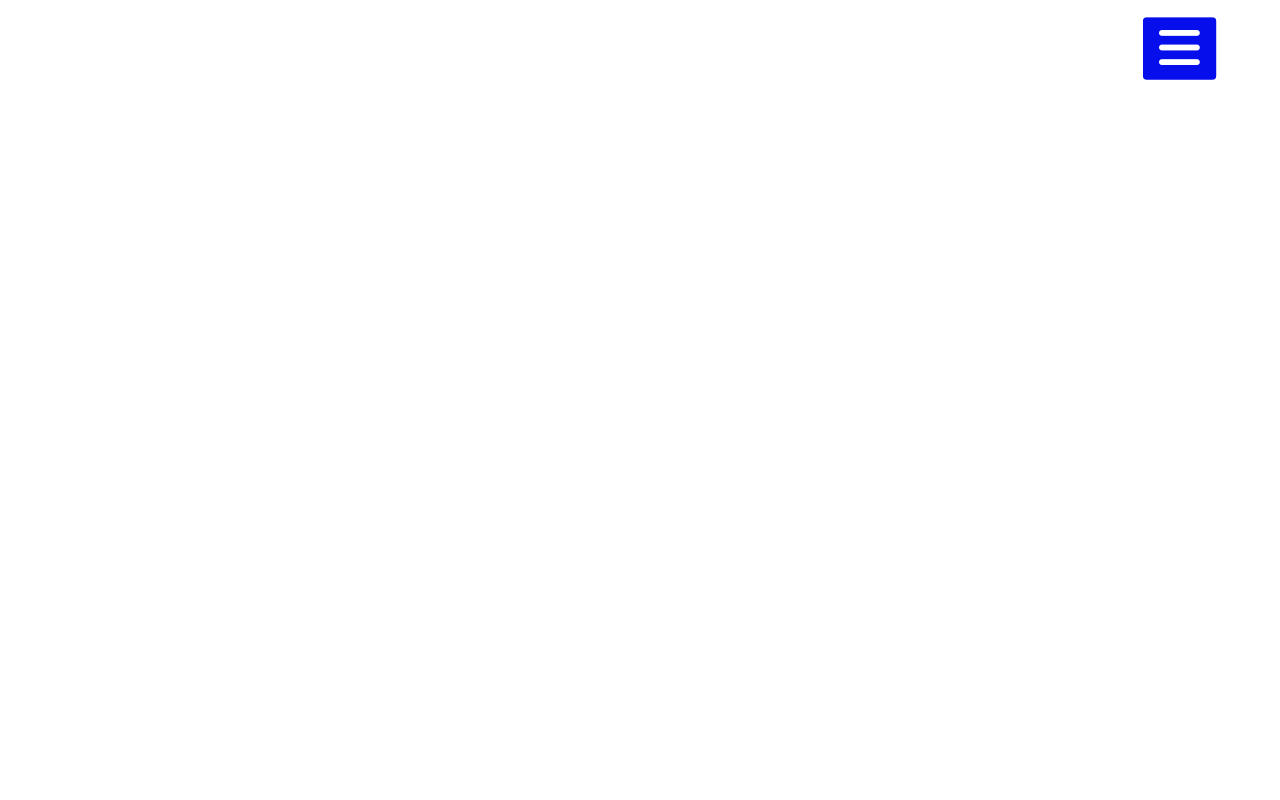
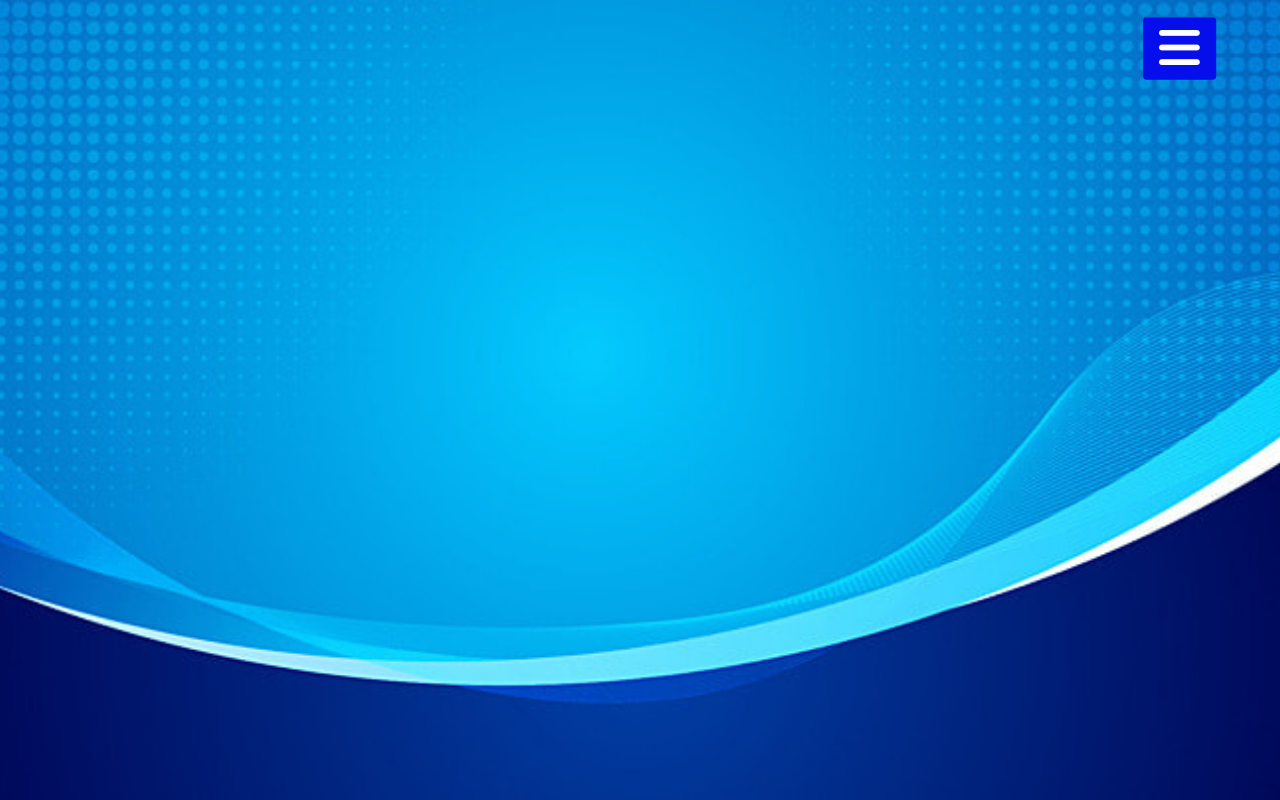
Before and after one commit to MuhammadReyan/sideBar, a plain HTML site: page index.html in a window 1280 px wide. Drawn offline with Linux system fonts and the light colour scheme; the site is published under a folder, as on GitHub Pages, so addresses that start at the root find nothing.

Commit message:
Update style.css

```diff
--- a/style.css
+++ b/style.css
@@ -127,7 +127,7 @@ label #cancel:hover {
 }
 
 section {
-    background-image: url('/images/pngtree-dark-blue-plain-background-for-design-template-image_916068.png');
+    background-image: url('images/pngtree-dark-blue-plain-background-for-design-template-image_916068.png');
     background-repeat: no-repeat;
     background-size: cover;
     background-position: center;
```
